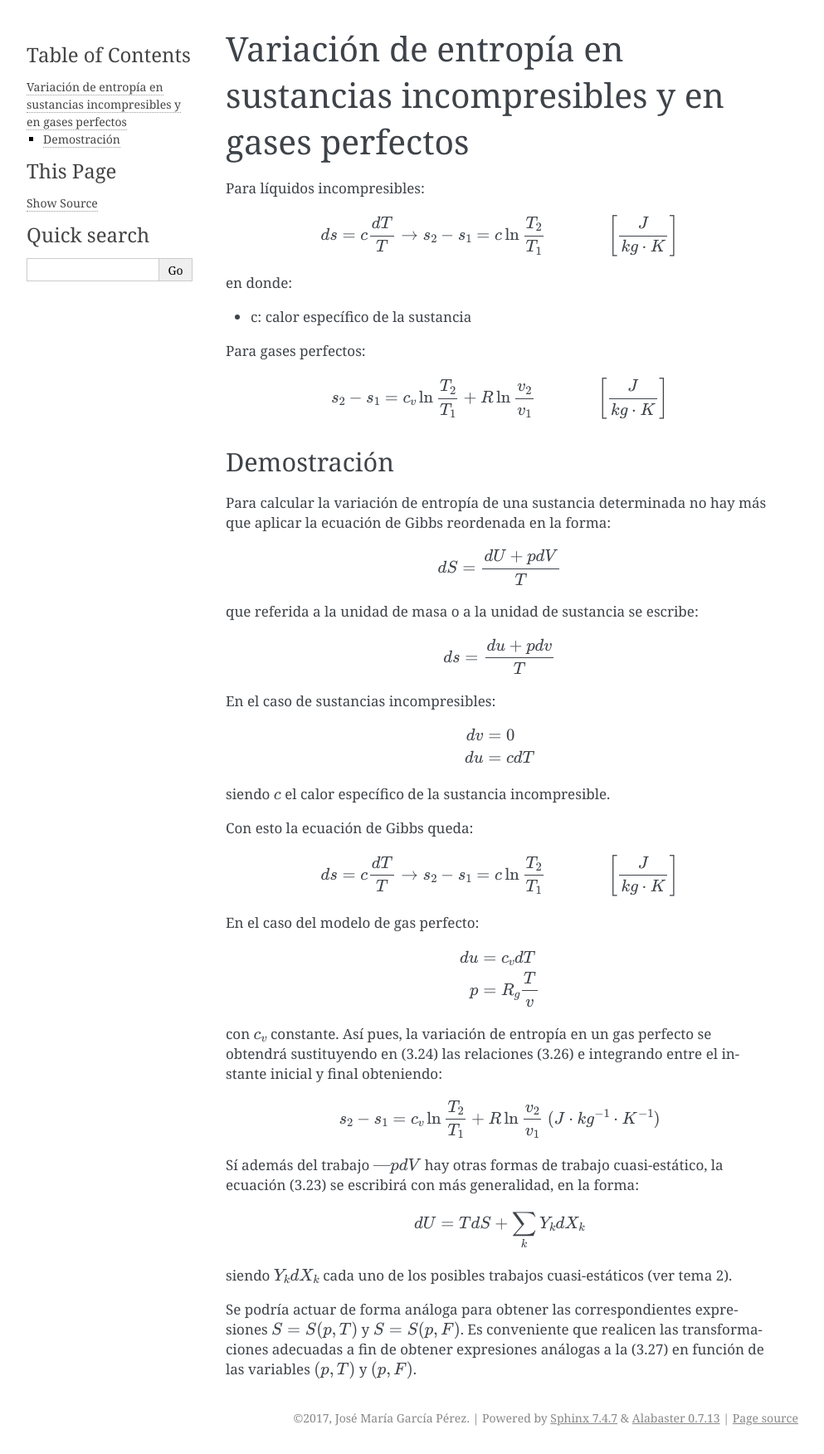
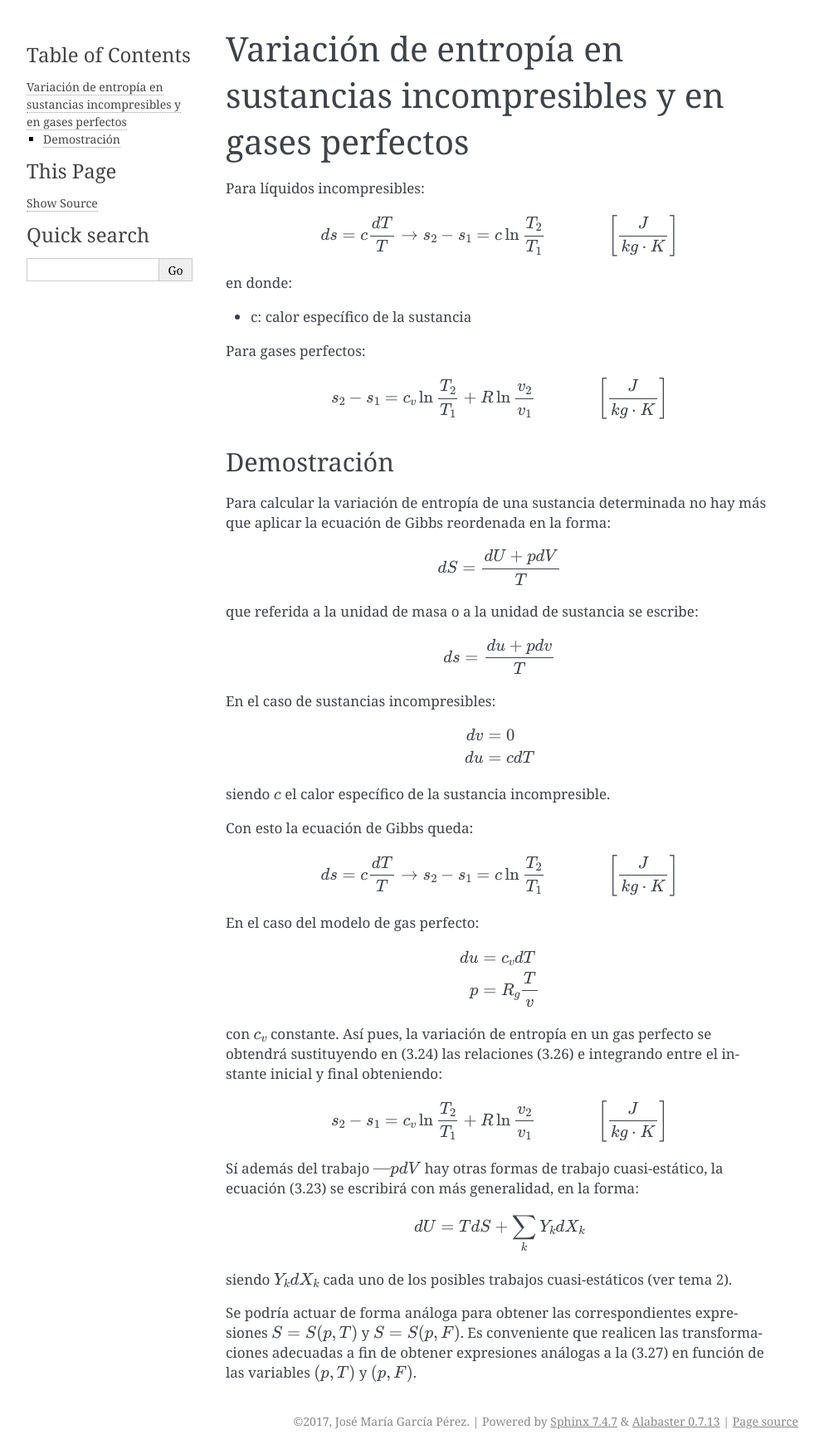
Before and after one commit to mantielero/termodinamica, a Sphinx documentation site: the page built from source/segundo_principio_variacion_entropia.rst, in a window 1280 px wide. Shown: the whole page at 83% size, without its empty margins (148-1141 px from the left). Built offline with Sphinx 7.4.7, drawn with Linux system fonts in a browser that asks for light colours.

Commit message:
Update segundo_principio_variacion_entropia.rst

```diff
--- a/source/segundo_principio_variacion_entropia.rst
+++ b/source/segundo_principio_variacion_entropia.rst
@@ -60,7 +60,7 @@ con :math:`c_v` constante. Así pues, la variación de entropía en un gas perfe
 
 .. math::
 
-   s_2-s_1 = c_v \ln \frac{T_2}{T_1} + R\ln \frac{v_2}{v_1} \text{   } (J\cdot kg^{-1} \cdot K^{-1})
+   s_2-s_1 = c_v \ln \frac{T_2}{T_1} + R\ln \frac{v_2}{v_1} \hspace{2cm} \left[\frac{J}{kg \cdot K}\right]
 
 Sí además del trabajo :math:`—pdV` hay otras formas de trabajo cuasi-estático, la ecuación (3.23) se escribirá con más generalidad, en la forma:
 
```
